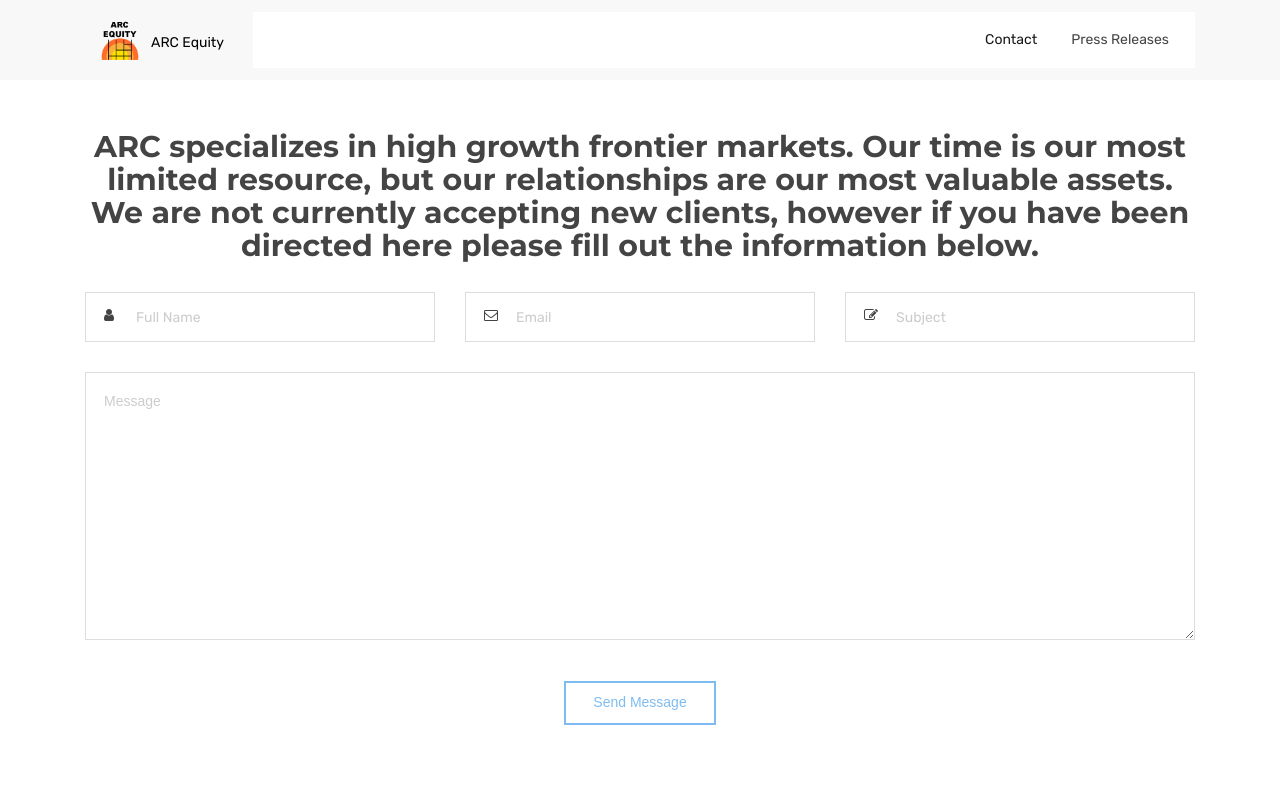
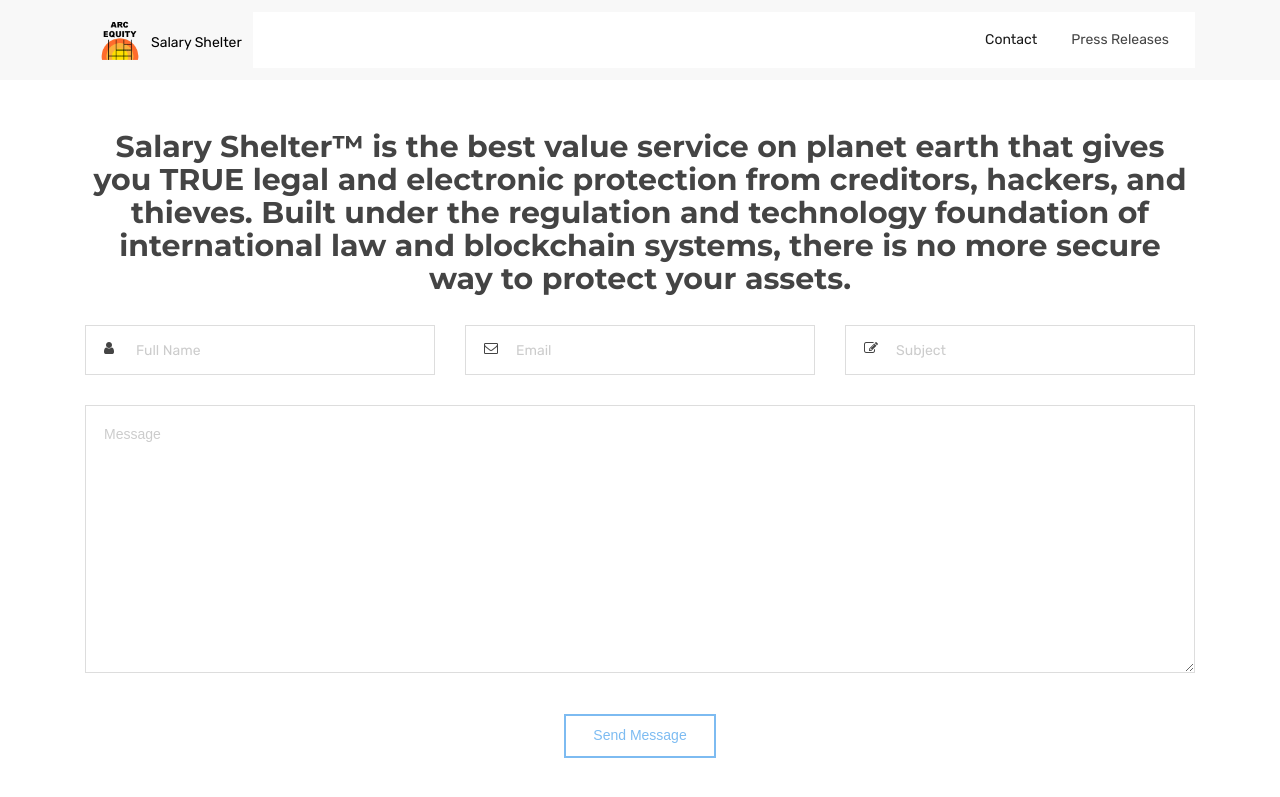
Before and after one commit to salaryshelter/salaryshelter.github.io, a Jekyll site: the page built from contact.html, in a window 1280 px wide. Shown: the top 797 px of the page. Built offline with Jekyll 4.4.1, drawn with Linux system fonts in a browser that asks for light colours.

Commit message:
Update _config.yml

```diff
--- a/_config.yml
+++ b/_config.yml
@@ -7,7 +7,6 @@
 # Settings for analytics helper
 # Set 'provider' to the analytics provider you want to use.
 # Set 'provider' to false to turn analytics off globally.
-#
 analytics:
   provider: google
   google:
@@ -18,14 +17,14 @@
 markdown: kramdown
 extensions: [fenced_code_blocks]
 excerpt_separator: "<!--more-->"
-url: https://arcequity.github.io
+url: https://salaryshelter.github.io
 baseurl: ""
 # Themes are encouraged to use these universal variables
 # so be sure to set them if your theme uses them.
 #
 
 get_touchheader: ""
-get_intouch: "ARC specializes in high growth frontier markets. Our time is our most limited resource, but our relationships are our most valuable assets. We are not currently accepting new clients, however if you have been directed here please fill out the information below."
+get_intouch: "Salary Shelter™ is the best value service on planet earth that gives you TRUE legal and electronic protection from creditors, hackers, and thieves. Built under the regulation and technology foundation of international law and blockchain systems, there is no more secure way to protect your assets."
 
 
 #Google Ad Words Data from scripts code (using Google responsive options) and ad client
@@ -34,11 +33,11 @@
 #google_ad_client: ca-pub-9204963049240271
 #post_limit: 5
 
-title: ARC Equity
+title: Salary Shelter
 tagline: ''
 author:
-  name: ARC Equity
-  site: https://github.com/arcequity
+  name: Salary Shelter
+  site: https://github.com/salaryshelter
   description: ''
   image: null
   email: ''
@@ -81,7 +80,7 @@
 # Else if you are pushing to username.github.io, replace with your username.
 # Finally if you are pushing to a GitHub project page, include the project name at the end.
 #
-production_url: arcequity.github.io
+production_url: salaryshelter.github.io
 
 # All Jekyll-Bootstrap specific configurations are namespaced into this hash
 #
```
